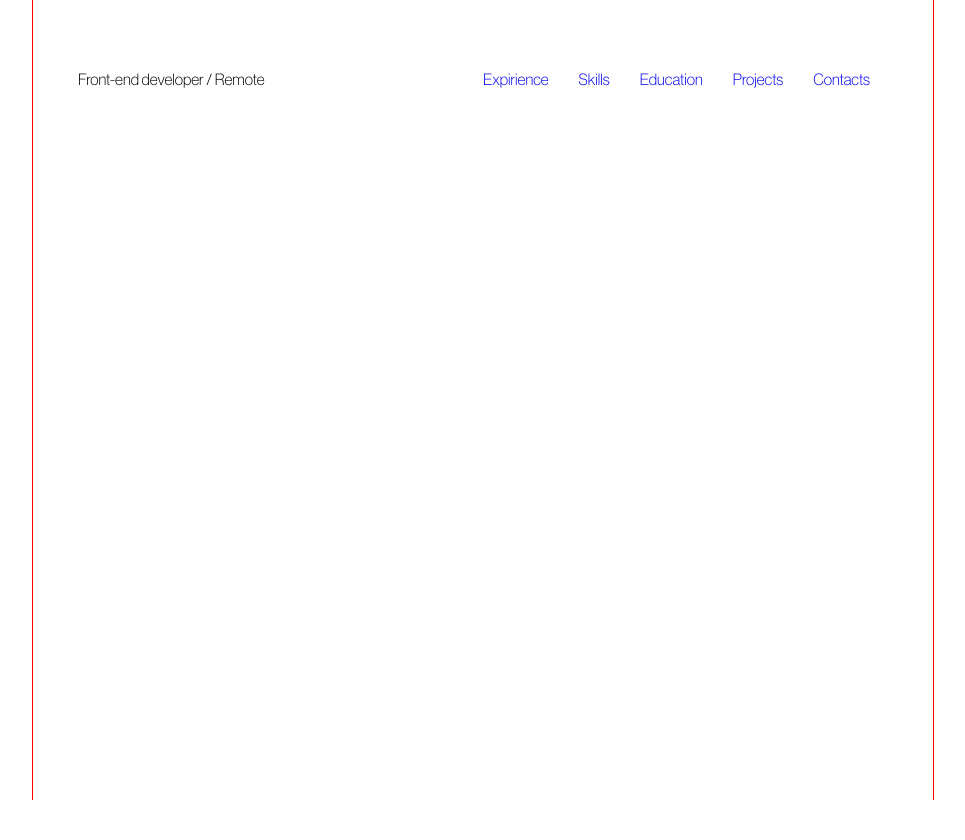
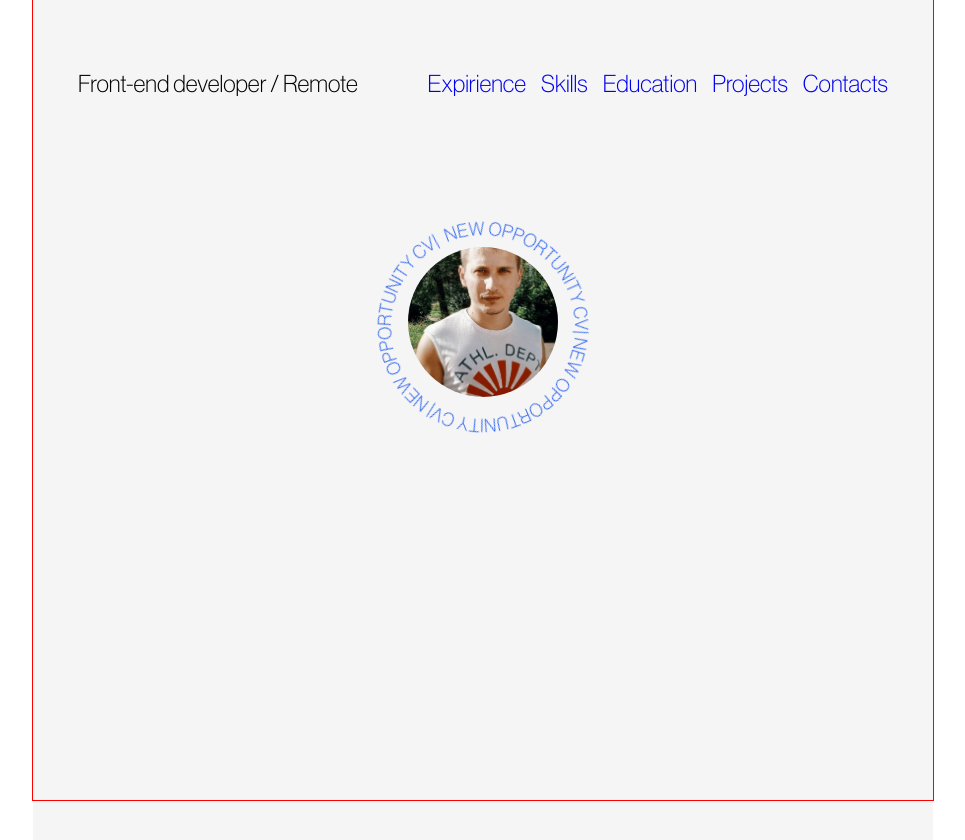
Before and after one commit to Stan0men/CV_Oleksandr_Nesterenko, a plain HTML site: page index.html in a window 1280 px wide. Shown: the whole page, without its empty margins (157-1122 px from the left). Before the commit the page ends 800 px from the top, so only its background shows below. Drawn offline with Linux system fonts and the light colour scheme.

Commit message:
add nav & circle animation

```diff
--- a/index.html
+++ b/index.html
@@ -8,7 +8,7 @@
 <body>
 
   <!--navigation-->
-
+<section class="first-section">
   <nav>
     <div class="navigation-title">
       <p>Front-end developer / Remote</p>
@@ -39,6 +39,32 @@
     </li>
   </ul>
   </label>
+
+  <!--rotating text-->
+
+  <div id="rotating-container">
+    <div id="circle">
+      <svg version="1.1" xmlns="http://www.w3.org/2000/svg" xmlns:xlink="http://www.w3.org/1999/xlink" x="0px" y="0px" width="300px" height="300px" viewBox="0 0 300 300" enable-background="new 0 0 300 300" xml:space="preserve">
+        <defs>
+          <path id="circlePath" d=" M 150, 150 m -60, 0 a 60,60 0 0,1 120,0 a 60,60 0 0,1 -120,0 "/>
+        </defs>
+        <circle cx="150" cy="100" r="75" fill="none"/>
+          <g>
+            <use xlink:href="#circlePath" fill="none"/>
+              <text fill="#2960ED">
+                  <textPath xlink:href="#circlePath">NEW OPPORTUNITY CV| NEW OPPORTUNITY CV| NEW OPPORTUNITY CV| </textPath>
+              </text>
+          </g>
+      </svg>
+      <img src="imgs/me.jpg" id="me-img"/>
+    </div>
+  </div>
+
+
+</div>
+
+
+
 
   <!--main content-->
 
--- a/styles.css
+++ b/styles.css
@@ -40,8 +40,21 @@ a {
   text-decoration: none;
 }
 
+a:visited{
+  color: #000;
+}
+
+a:hover {
+  transition: 0.3s;
+  color: var(--blue-color);
+}
+
 ul {
   list-style-type: none;
+}
+
+.first-section, .third-section, .fifth-section{
+  background-color: var(--grey-color);
 }
 
 /* navigation */
@@ -50,6 +63,8 @@ nav {
   justify-content: space-between;
   margin: 70px auto 0;
   width: 90%;
+  font-size: 24px;
+  line-height: 27px;
 }
 
 .navigation-title{
@@ -61,11 +76,10 @@ nav {
   display: flex;
   flex-basis: 50%;
   flex-shrink: 1;
-
 }
 
 .navigation-item {
-  margin-right: 30px;
+  margin-right: 15px;
 }
 
 .navigation-item:last-child {
@@ -74,6 +88,94 @@ nav {
 
 .hamburger-menu{
   display: none;
+}
+
+/* rotating text */
+#rotating-container {
+  position: relative;
+}
+
+#circle {
+  position: relative;
+  width: 100%;
+  padding-bottom: 100%;
+  overflow: hidden;
+}
+
+#circle text {
+  font-size: 12px;
+  color: var(--blue-color);
+  line-height: 21px;
+}
+
+#circle svg {
+  position: absolute;
+  left: 0;
+  top: 0;
+  width: 100%;
+  height: 460px;
+  -webkit-animation-name: rotate;
+     -moz-animation-name: rotate;
+      -ms-animation-name: rotate;
+       -o-animation-name: rotate;
+          animation-name: rotate;
+  -webkit-animation-duration: 30s;
+     -moz-animation-duration: 30s;
+      -ms-animation-duration: 30s;
+       -o-animation-duration: 30s;
+          animation-duration: 30s;
+  -webkit-animation-iteration-count: infinite;
+     -moz-animation-iteration-count: infinite;
+      -ms-animation-iteration-count: infinite;
+       -o-animation-iteration-count: infinite;
+          animation-iteration-count: infinite;
+  -webkit-animation-timing-function: linear;
+     -moz-animation-timing-function: linear;
+      -ms-animation-timing-function: linear;
+       -o-animation-timing-function: linear;
+          animation-timing-function: linear;
+
+}
+
+@-webkit-keyframes rotate {
+    from { -webkit-transform: rotate(0); }
+    to { -webkit-transform: rotate(360deg); }
+}
+
+@-moz-keyframes rotate {
+    from { -moz-transform: rotate(0); }
+    to { -moz-transform: rotate(360deg); }
+}
+
+@-ms-keyframes rotate {
+    from { -ms-transform: rotate(0); }
+    to { -ms-transform: rotate(360deg); }
+}
+
+@-o-keyframes rotate {
+    from { -o-transform: rotate(0); }
+    to { -o-transform: rotate(360deg); }
+}
+@keyframes rotate {
+    from { transform: rotate(0); }
+    to { transform: rotate(360deg); }
+}
+
+#img{
+  @keyframes rotate {
+    from { transform: rotate(0); }
+    to { transform: rotate(0); }
+}
+}
+#me-img{
+  position: absolute;
+  left: 0;
+  top: 0;
+  bottom: 50%;
+  right: 0;
+  width: 150px;
+  margin: auto;
+  border-radius: 50%;
 }
 
 /* main content */
```
Lines whose indentation alone changed are shown as unchanged.
